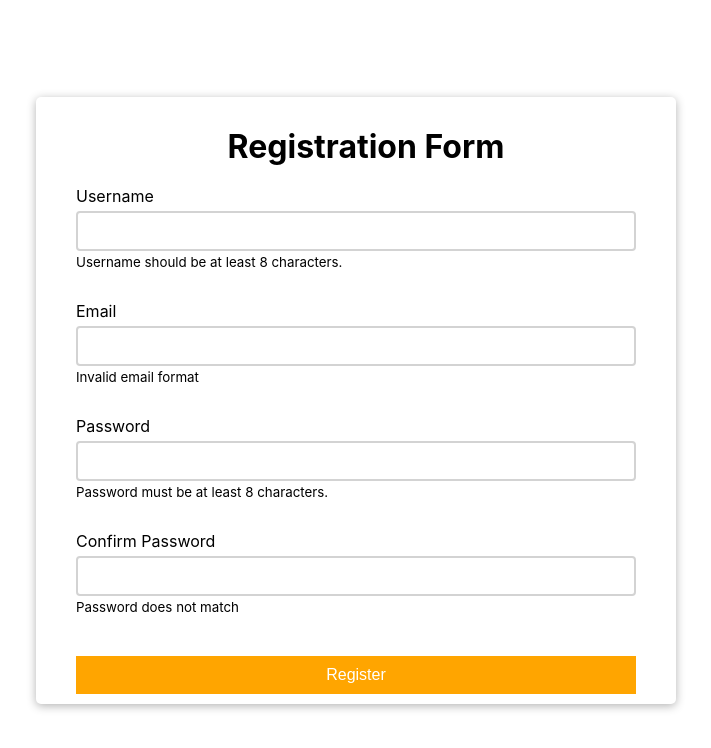
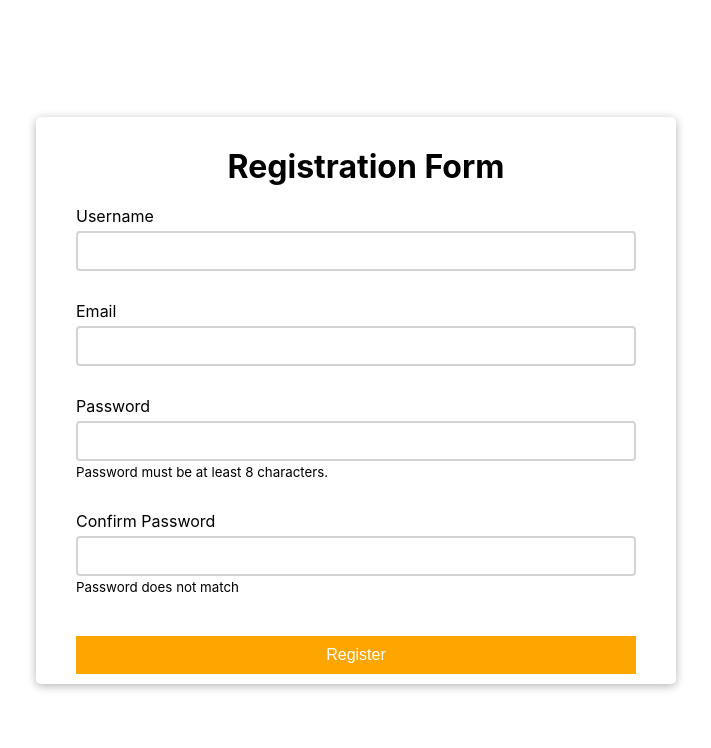
Before and after one commit to Pheeraphat47/form-validation, a React (Create React App) app: page / in a window 1280 px wide. Shown: the top 748 px of the page, without its empty margins (284-995 px from the left). Built offline with nearby package versions, Linux system fonts and the light colour scheme.

Commit message:
CheckForm

```diff
--- a/src/components/FormComponent.jsx
+++ b/src/components/FormComponent.jsx
@@ -10,14 +10,30 @@ const FormComponent = () => {
 
 
     /* สร้าง State สำหรับ  Error Message*/
-    const [errorUserName , setErrorUserName] = useState('Username should be at least 8 characters.');
-    const [errorEmail,setErrorEmail] = useState('Invalid email format');
+    const [errorUserName , setErrorUserName] = useState('');
+    const [errorEmail,setErrorEmail] = useState('');
     const [errorPassword,setErrorPassword] = useState('Password must be at least 8 characters.');
     const [errorConfirmPassword,setErrorConfirmPassword] = useState('Password does not match');
+
+
+    /* function validateform */
+    const validateForm = (e) => {
+        e.preventDefault()
+        if(userName.length > 8){
+            setErrorUserName('');
+        }else{
+            setErrorUserName('Username should be at least 8 characters.');
+        }
+        if(email.includes("@")){
+            setErrorEmail('');
+        }else{
+            setErrorEmail('Invalid email format');
+        }
+    }
     return(
         <div className="container">
-            {/* สร้างฟอรม์ */}
-            <form className="form">
+            {/* function สำหรับตรวจสอบ state */}
+            <form className="form" onSubmit={validateForm}>
             {/* Content ภายในฟอรม์ */}
                 <h1>Registration Form</h1>
                 <div className="form-control">
```
